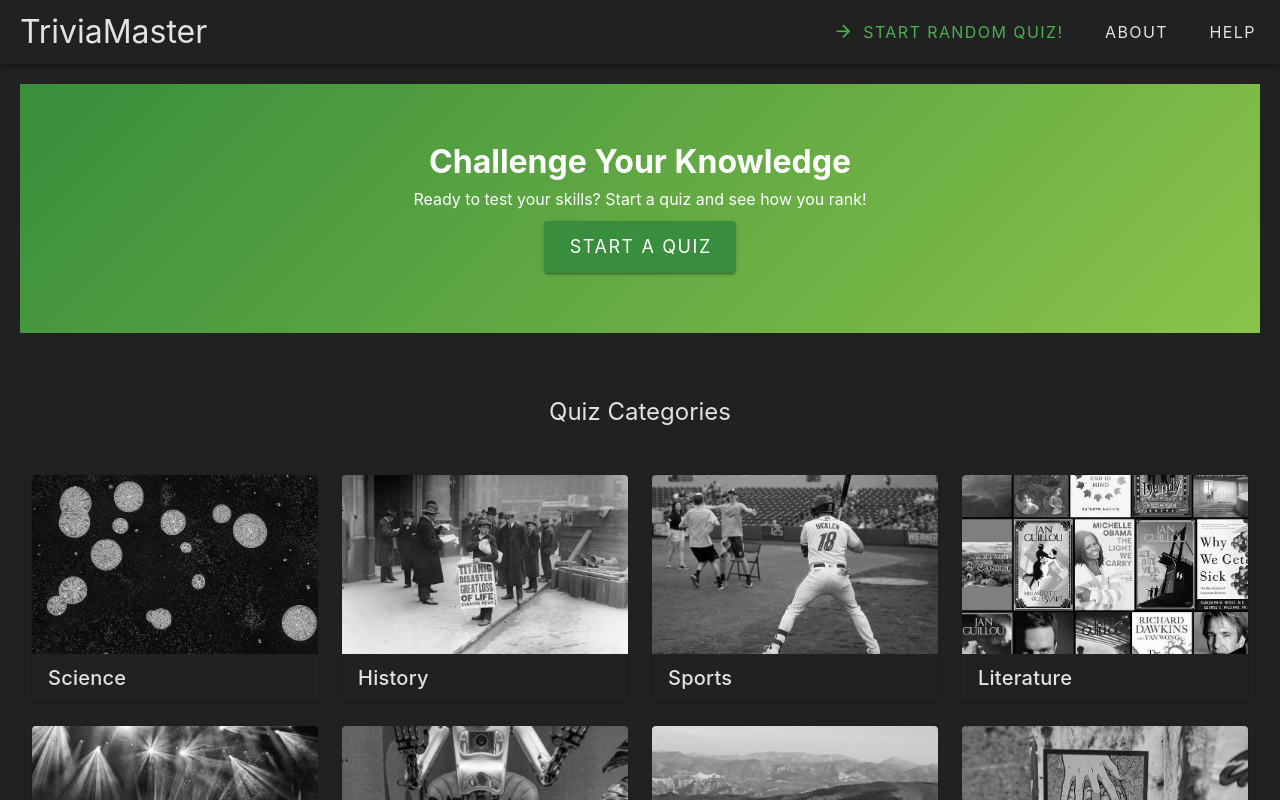
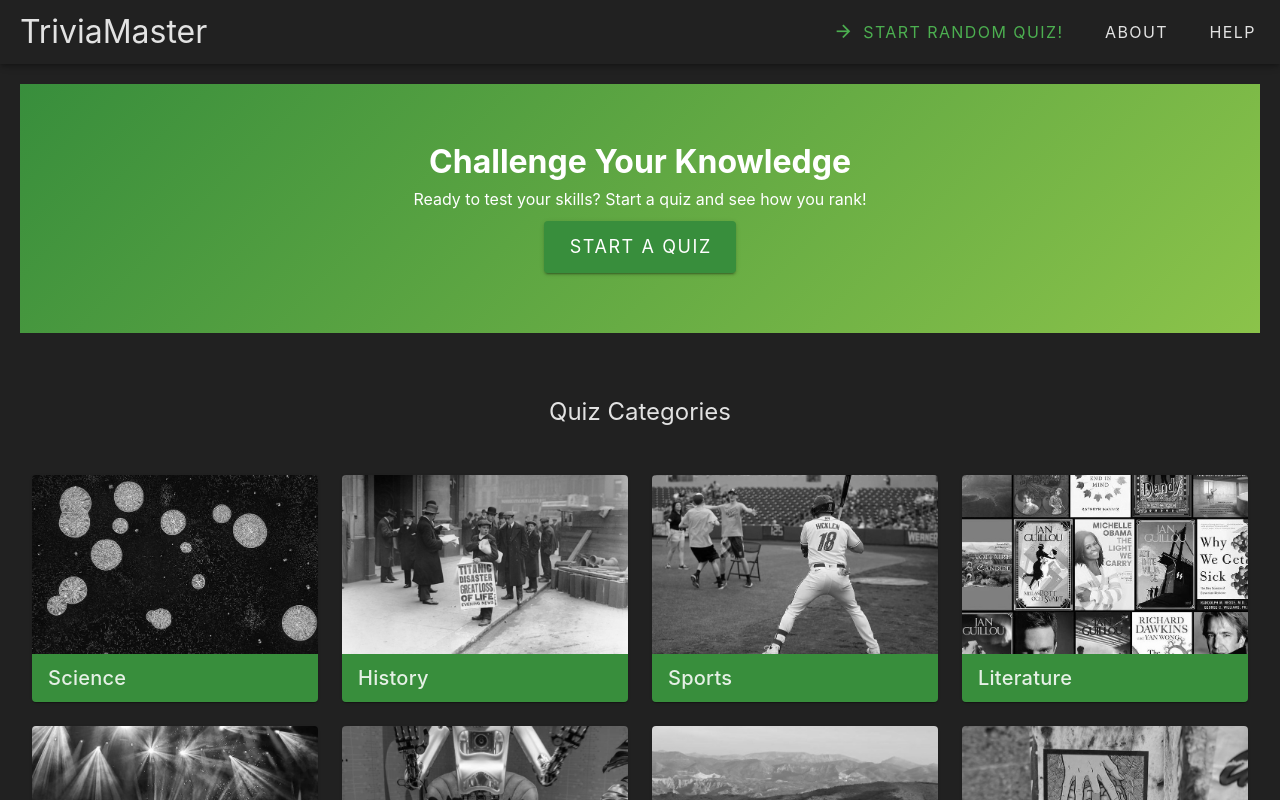
Before and after one commit to leoboehm/web-project, a Vue app: page / in a window 1280 px wide. Shown: the top 800 px of the page. Built offline with nearby package versions, Linux system fonts and the light colour scheme.

Commit message:
added description overlay to category cards

```diff
--- a/src/assets/main.css
+++ b/src/assets/main.css
@@ -7,7 +7,7 @@
 a,
 .green {
   text-decoration: none;
-  color: #8BC34A;
+  color: #8bc34a;
   transition: 0.4s;
   padding: 3px;
 }
--- a/src/views/HomeView.vue
+++ b/src/views/HomeView.vue
@@ -7,7 +7,11 @@
         <p class="subtitle-1">
           Ready to test your skills? Start a quiz and see how you rank!
         </p>
-        <v-btn color="primary-darken-1" size="x-large" to="/random-quiz" class="my-2"
+        <v-btn
+          color="primary-darken-1"
+          size="x-large"
+          to="/quiz"
+          class="my-2"
           >Start a Quiz</v-btn
         >
       </v-col>
@@ -26,7 +30,10 @@
       >
         <v-card :to="'/categories/' + category.id" class="category-card">
           <v-img :src="category.image" max-height="500px" />
-          <v-card-title>{{ category.name }}</v-card-title>
+          <div class="overlay">
+            <p class="pa-3">{{ category.description }}</p>
+          </div>
+          <v-card-title class="card-title">{{ category.name }}</v-card-title>
         </v-card>
       </v-col>
     </v-row>
@@ -51,41 +58,56 @@ export default {
           id: 1,
           name: 'Science',
           image: '/img/science.jpg',
+          description:
+            'Questions about physics, biology, chemistry, and space.',
         },
         {
           id: 2,
           name: 'History',
           image: '/img/history.jpg',
+          description:
+            'Topics covering world history, famous events, and important figures.',
         },
         {
           id: 3,
           name: 'Sports',
           image: '/img/sports.jpg',
+          description:
+            'Cover popular sports, athletes, teams, and major events.',
         },
         {
           id: 4,
           name: 'Literature',
           image: '/img/literature.jpg',
+          description: 'Focus on famous authors, books, and literary terms.',
         },
         {
           id: 5,
           name: 'Pop Culture',
           image: '/img/pop_culture.jpg',
+          description:
+            'Movies, music, celebrities, and trends in entertainment.',
         },
         {
           id: 6,
           name: 'Technology',
           image: '/img/technology.jpg',
+          description:
+            'Innovations, tech companies, gadgets, and computing basics.',
         },
         {
           id: 7,
           name: 'Geography',
           image: '/img/geography.jpg',
+          description:
+            'Includes countries, capitals, landmarks, and natural wonders.',
         },
         {
           id: 8,
           name: 'General Knowledge',
           image: '/img/general_knowledge.jpg',
+          description:
+            'Test your general knowledge with random questions from all categories!',
         },
       ],
       features: [
@@ -112,7 +134,7 @@ export default {
 
 <style scoped>
 .hero-section {
-  background: linear-gradient(135deg, #388E3C, #8BC34A);
+  background: linear-gradient(135deg, #388e3c, #8bc34a);
   color: white;
   padding: 40px 0;
   overflow-x: hidden;
@@ -123,7 +145,27 @@ export default {
 .category-card:hover {
   transform: scale(1.05);
 }
+.card-title {
+  background-color: #388E3C;
+}
 .features {
   text-align: center;
 }
+.overlay {
+  position: absolute;
+  top: 0;
+  left: 0;
+  width: 100%;
+  height: 100%;
+  display: flex;
+  align-items: center;
+  justify-content: center;
+  background-color: hsla(125, 40%, 6%, 0.8);
+  opacity: 0;
+  transition: opacity 0.3s ease;
+  color: #fff;
+}
+.category-card:hover .overlay {
+  opacity: 1;
+}
 </style>
```
